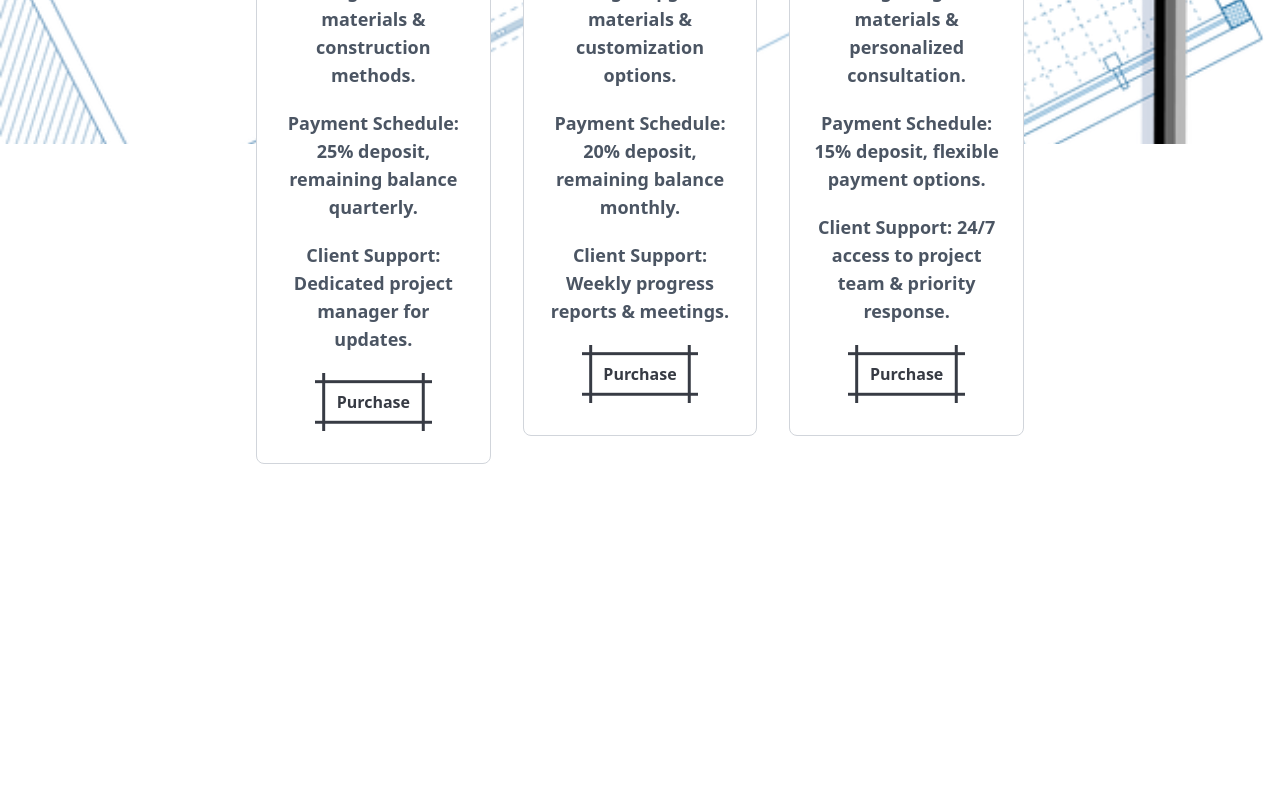
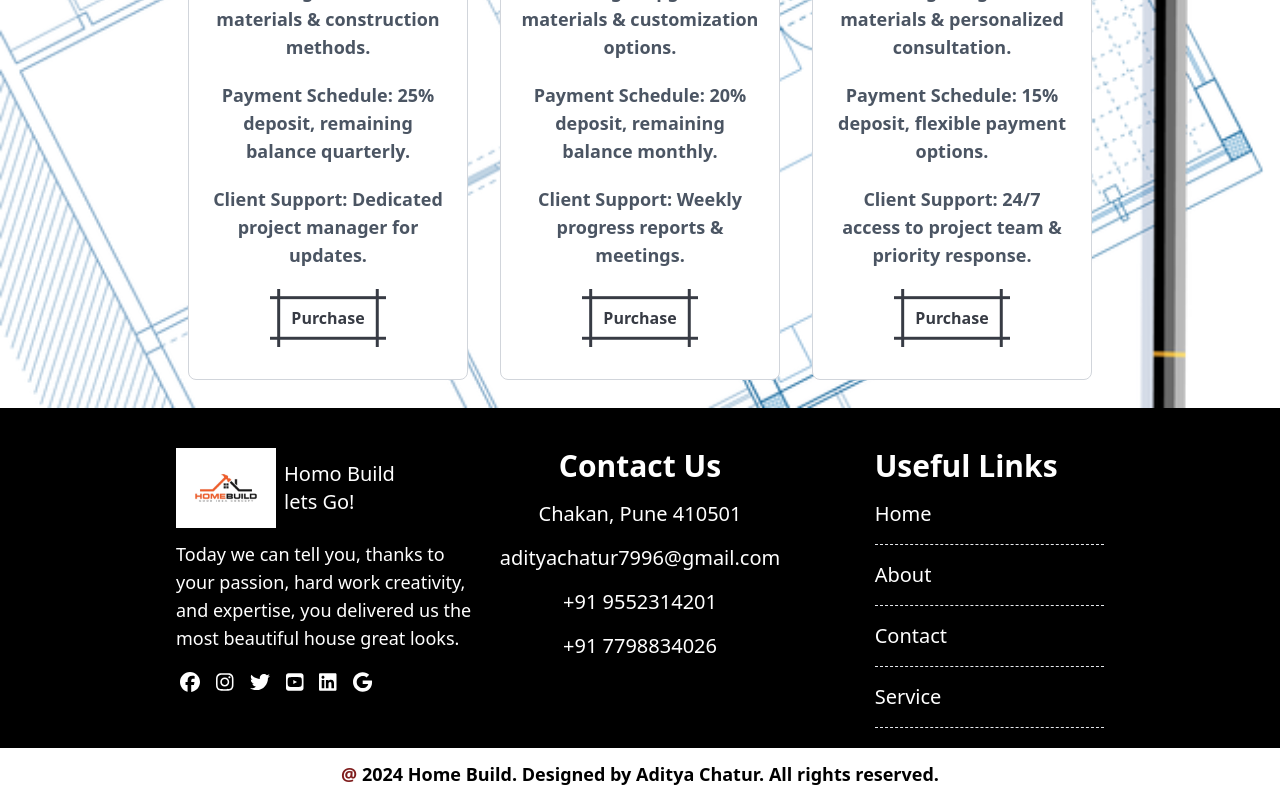
Before and after one commit to Adityachatur/construction-web, a React (Create React App) app: page / in a window 1280 px wide. Shown: the part 5599-6399 px from the top of the page. Before the commit the page ends 6091 px from the top, so only its background shows below. Built offline with nearby package versions, Linux system fonts and the light colour scheme.

Commit message:
new changes

```diff
--- a/src/App.css
+++ b/src/App.css
@@ -209,3 +209,11 @@
   color: rgb(200, 171, 53);
   box-shadow: 1px 1px 20px black;
 }
+
+/* Footer */
+
+.footer-list:hover span {
+  color: yellow;
+  transition: color 0.5s ease;
+  cursor: pointer;
+}
--- a/src/Components/Contact/Contactus.js
+++ b/src/Components/Contact/Contactus.js
@@ -12,24 +12,24 @@ const Contactus = () => {
 
                         <div className='text-white'>
                             <label htmlFor="" className='text-2xl'>Enter Name</label> <br />
-                            <input type="text" placeholder="Name" className='w-full md:w-10/12 h-10 bg-black border-b-2 text-white text-xl placeholder-white focus:border-black input-effect' />
+                            <input type="text" placeholder="Name" className='w-full md:w-10/12 h-10 bg-black border-b-2 text-white lg:text-xl  text-md placeholder-white focus:border-black input-effect' />
                         </div>
                         <br />
 
 
                         <div className='text-white'>
                             <label htmlFor="" className='text-2xl'>Enter Email</label> <br />
-                            <input type="text" placeholder="Email" className='w-full md:w-10/12 h-10 bg-black border-b-2 text-white text-xl placeholder-white focus:border-black input-effect' />
+                            <input type="text" placeholder="Email" className='w-full md:w-10/12 h-10 bg-black border-b-2 text-white lg:text-xl  text-md placeholder-white focus:border-black input-effect' />
                         </div>
                         <br />
                         <div className='text-white'>
                             <label htmlFor="" className='text-2xl'>Enter Phone</label> <br />
-                            <input type="text" placeholder="Phone" className='w-full md:w-10/12 h-10 bg-black border-b-2 text-white text-xl placeholder-white focus:border-black input-effect' />
+                            <input type="text" placeholder="Phone" className='w-full md:w-10/12 h-10 bg-black border-b-2 text-white lg:text-xl   text-md placeholder-white focus:border-black input-effect' />
                         </div>
                         <br />
                         <div className='text-white'>
                             <label htmlFor="" className='text-2xl'>Enter Comment</label> <br />
-                            <input type="text" placeholder="Comment" className='w-full md:w-10/12 h-10 bg-black border-b-2 text-white text-xl placeholder-white focus:border-black input-effect' />
+                            <input type="text" placeholder="Comment" className='w-full md:w-10/12 h-10 bg-black border-b-2 text-white lg:text-xl  text-md placeholder-white focus:border-black input-effect' />
                         </div>
                         <br />
 
--- /dev/null
+++ b/src/Components/Footer/Footer.js
@@ -0,0 +1,59 @@
+import React from 'react'
+import logo from '../images/logo.webp'
+import { FontAwesomeIcon } from '@fortawesome/react-fontawesome'
+import { faFacebook, faGoogle, faInstagram, faLinkedin, faTwitter, faYoutubeSquare } from '@fortawesome/free-brands-svg-icons';
+
+const Footer = () => {
+    return (
+        <div className='bg-black'>
+            <div className='w-full mx-auto px-4 lg:w-9/12 flex flex-wrap'>
+
+                <div className='w-full md:w-1/2 lg:w-1/3 mt-10 mb-5'>
+                    <div className='flex items-center'>
+                        <img src={logo} alt="Homo Build" className='h-20' />
+                        <span className='ml-2 text-white text-xl'>Homo Build <br /> lets Go!</span>
+                    </div>
+                    <p className='text-white mt-3 text-lg'>Today we can tell you, thanks to your passion, hard work creativity, and expertise, you delivered us the most beautiful house great looks.</p>
+                    <div className='flex space-x-2 mt-4'>
+                        <FontAwesomeIcon icon={faFacebook} className='text-white h-5 p-1 rounded-md hover:bg-blue-500 hover:text-white' />
+                        <FontAwesomeIcon icon={faInstagram} className='text-white h-5 p-1 rounded-md hover:bg-red-500 hover:text-white' />
+                        <FontAwesomeIcon icon={faTwitter} className='text-white h-5 p-1 rounded-md hover:text-white hover:bg-blue-500' />
+                        <FontAwesomeIcon icon={faYoutubeSquare} className='text-white h-5 p-1 rounded-md hover:bg-red-500 hover:text-white' />
+                        <FontAwesomeIcon icon={faLinkedin} className='text-white h-5 p-1 rounded-md hover:text-white hover:bg-blue-700' />
+                        <FontAwesomeIcon icon={faGoogle} className='text-white h-5 p-1 rounded-md hover:bg-blue-300 hover:text-white' />
+                    </div>
+                </div>
+
+                <div className='w-full md:w-1/2 lg:w-1/3 mt-10 mb-5 text-white text-center'>
+                    <h1 className='text-3xl font-bold'>Contact Us</h1>
+                    <div className='list-none space-y-4 mt-4 text-xl'>
+                        <li className='footer-list'><span>Chakan, Pune 410501</span></li>
+                        <li className='footer-list'><span>adityachatur7996@gmail.com</span></li>
+                        <li className='footer-list'><span>+91 9552314201</span></li>
+                        <li className='footer-list'><span>+91 7798834026</span></li>
+                    </div>
+                </div>
+
+                <div className='w-full md:w-1/2 lg:w-1/3 mt-10 mb-5 text-white text-center md:text-left pl-5 lg:pl-20'>
+                    <h1 className='text-3xl font-bold'>Useful Links</h1>
+                    <div className='list-none space-y-4 mt-4 text-xl'>
+                        <li className='footer-list'><span>Home</span></li>
+                        <hr className='border-dashed' />
+                        <li className='footer-list'><span>About</span></li>
+                        <hr className='border-dashed' />
+                        <li className='footer-list'><span>Contact</span></li>
+                        <hr className='border-dashed' />
+                        <li className='footer-list'><span>Service</span></li>
+                        <hr className='border-dashed' />
+                    </div>
+                </div>
+            </div>
+
+            <div className='w-full bg-white text-black text-center text-lg font-bold py-3'>
+                <h3> <span className='text-red-900'>@</span> 2024 Home Build. Designed by Aditya Chatur. All rights reserved.</h3>
+            </div>
+        </div>
+    )
+}
+
+export default Footer;
--- a/src/Components/Home/Home.js
+++ b/src/Components/Home/Home.js
@@ -9,6 +9,7 @@ import Contactus from '../Contact/Contactus';
 import OurService from '../Service/OurService';
 import OurTeam from '../Service/OurTeam';
 import OurPrice from '../Service/OurPrice';
+import Footer from '../Footer/Footer';
 
 const images = [img1, img2, img3];
 
@@ -47,6 +48,7 @@ const Home = () => {
             <OurService />
             <OurTeam />
             <OurPrice />
+            <Footer />
 
         </div>
     );
--- a/src/Components/Service/OurPrice.js
+++ b/src/Components/Service/OurPrice.js
@@ -32,16 +32,16 @@ const OurPrice = () => {
 
     return (
         <div>
-            <div className='w-full' style={{ backgroundImage: `url(${backgroundImage})`, backgroundSize: 'cover', backgroundRepeat: 'no-repeat', backgroundPosition: 'center', height: '600px' }}>
+            <div className='w-full' style={{ backgroundImage: `url(${backgroundImage})`, backgroundSize: 'cover', backgroundRepeat: 'no-repeat', backgroundPosition: 'center', minHeight: '600px' }}>
                 <div className='text-center my-5'>
                     <Heading about="Our" company="Price" />
-                    <h1 className='text-5xl font-bold pb-2'>Discover trust team and our experts</h1>
+                    <h1 className='lg:text-5xl md:text-2xl text-xl font-bold pb-2'>Discover trust team and our experts</h1>
                 </div>
 
-                <div className='w-10/12 mx-auto flex flex-wrap justify-center'>
+                <div className='w-full px-4 flex flex-wrap justify-center'>
                     {plandata.map((item, index) => (
-                        <div key={index} className="w-full sm:w-1/2 md:w-1/3 lg:w-1/4 xl:w-1/4 p-4">
-                            <div className="bg-white border border-gray-300  rounded-lg plancard my-3 space-y-5 text-lg py-8 px-5 font-bold text-center">
+                        <div key={index} className="w-full sm:w-1/2 md:w-1/3 lg:w-1/3 xl:w-1/4 p-4">
+                            <div className="bg-white border border-gray-300 rounded-lg plancard my-3 space-y-5 text-lg py-8 px-5 font-bold text-center">
                                 <h2 className="text-2xl font-bold mb-2">{item.plan}</h2>
                                 <p className="text-gray-600 text-2xl">{item.rate}</p>
                                 <p className="text-gray-600 text-2xl">{item.duration}</p>
```
